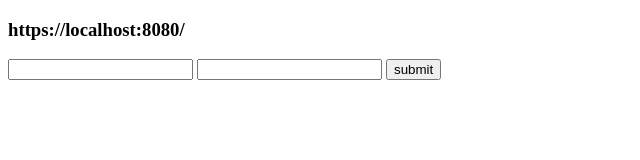
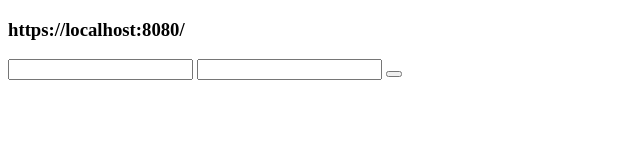
Before and after one commit to acciojob/sharable-urls-AmeyPank, a website: page main.html in a window 1280 px wide. Shown: the whole page, without its empty margins (0-640 px from the left). Drawn offline with Linux system fonts and the light colour scheme.

Commit message:
created a submission

```diff
--- a/main.html
+++ b/main.html
@@ -5,7 +5,7 @@
 	  <form>
 		  <input type= "text" id="name" name ="name">
 		  <input type= "number" id="year" name ="year">
-		  <input type= "submit" value="submit" id ="button">
+		  <button type= "submit" id ="button"> </button>
 	  </form>
     <script type="text/javascript" src="./script.js">
 </script>
```
